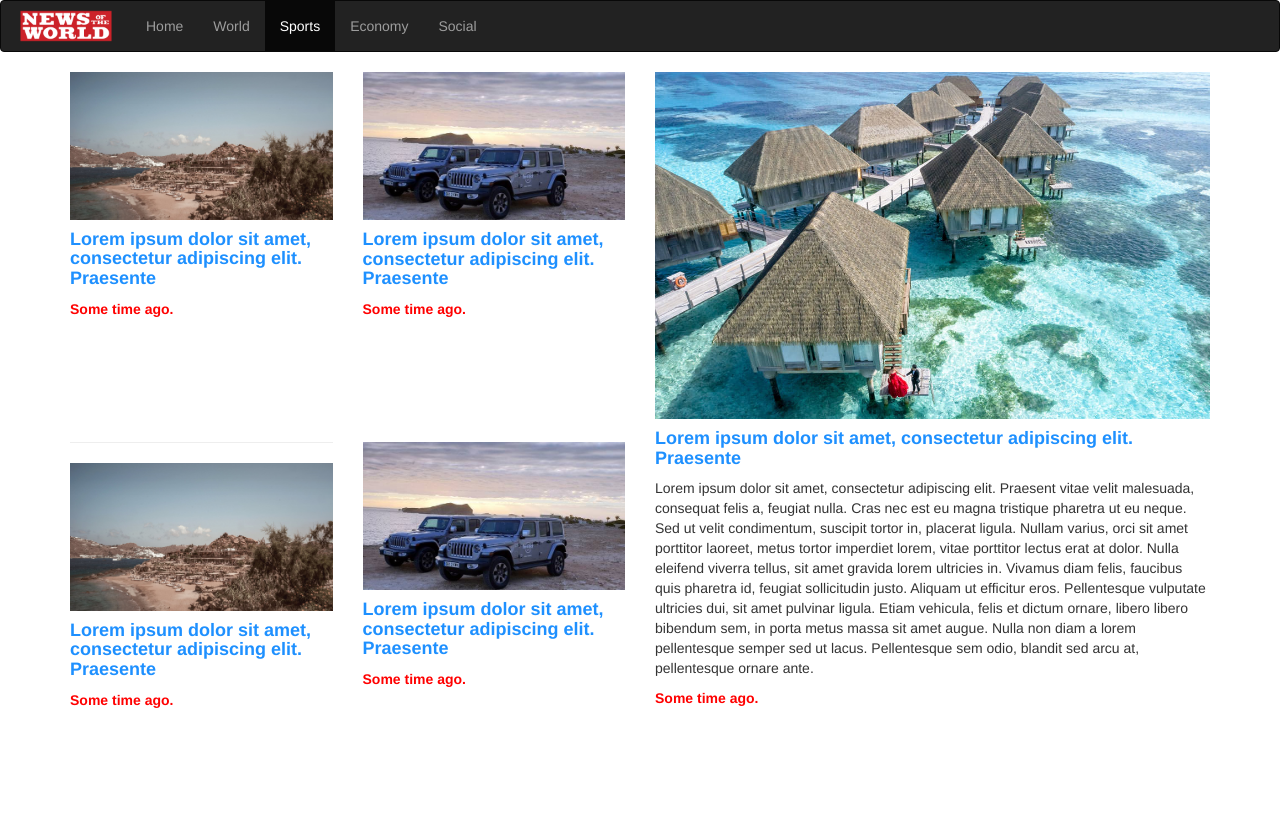
After one commit to charbel-malo/CSC443-Lab, a PHP site: page /sports.html in a window 1280 px wide. The commit adds this page. Run offline with PHP 8.4, Linux system fonts and the light colour scheme; some libraries are stand-ins or nearby versions.

Commit message:
Lab2 Final

```diff
--- a/Lab2/css/styling.css
+++ b/Lab2/css/styling.css
@@ -9,4 +9,26 @@
 .welcome-screen{
     background: #072ce226;
     border-radius: 20px;
+    margin-top: 20vh;
 }
+.categories{
+}
+.card img{
+    max-width: 100%;
+}
+.col-lg-6 .card{
+    height: 340px;
+    margin-bottom: 30px;
+}
+.card h4{
+    color:dodgerblue;
+    font-weight: bold;
+}
+.card h3{
+    color:dodgerblue;
+    font-weight: bold;
+}
+.card p.info{
+    font-weight: 600;
+    color: red;
+}
--- /dev/null
+++ b/Lab2/sports.html
@@ -0,0 +1,69 @@
+<head>
+    <link rel="stylesheet" href="css/styling.css">
+    <link rel="shortcut icon" href="img/favicon.png" />
+    <title>Charbel Malo - CV &amp; Portfolio</title>
+    <meta name="viewport" content="width=device-width, initial-scale=1">
+    <!-- <link rel="stylesheet" href="https://stackpath.bootstrapcdn.com/bootstrap/4.3.1/css/bootstrap.min.css" integrity="sha384-ggOyR0iXCbMQv3Xipma34MD+dH/1fQ784/j6cY/iJTQUOhcWr7x9JvoRxT2MZw1T" crossorigin="anonymous"> -->
+    <meta charset="utf-8"> <meta name="viewport" content="width=device-width, initial-scale=1">
+    <link rel="stylesheet" href="https://maxcdn.bootstrapcdn.com/bootstrap/3.4.1/css/bootstrap.min.css">
+    <script src="https://ajax.googleapis.com/ajax/libs/jquery/3.5.1/jquery.min.js"></script>
+    <script src="https://maxcdn.bootstrapcdn.com/bootstrap/3.4.1/js/bootstrap.min.js"></script>
+    <meta name="viewport" content="width=device-width, initial-scale=1">
+     <link rel="stylesheet" href="https://use.fontawesome.com/releases/v5.7.0/css/ all.css" integrity="sha384- lZN37f5QGtY3VHgisS14W3ExzMWZxybE1SJSEsQp9S+oqd12jhcu+A56Ebc1zFSJ" crossorigin="anonymous">
+
+     <link rel="stylesheet" href="css/fontawesome.min.css">
+     <link rel="stylesheet" href="css/all.min.css">
+     <link rel="stylesheet" href="css/light.min.css">
+     <link rel="stylesheet" href="css/brands.min.css">
+     <link rel="stylesheet" href="css/regular.min.css">
+     <link rel="stylesheet" href="css/solid.min.css">
+     <link rel="stylesheet" href="css/duotone.min.css">
+     <link rel="stylesheet" href="css/svg-with-js.min.css">
+     <link rel="stylesheet" href="css/v4-shims.min.css">
+
+</head>
+
+<body>
+
+        <nav class="navbar navbar-inverse">
+            <div class="container-fluid">
+              <div class="navbar-header">
+                <a class="navbar-brand" href="index.html"><img src="img/logo.png" width="100" height="auto" style="margin-top:-40px" class="center"></a>
+              </div>
+              <ul class="nav navbar-nav">
+                <li ><a href="index.html">Home</a></li>
+                <li><a href="sports.html">World</a></li>
+                <li class="active"><a href="#">Sports</a></li>
+                <li><a href="sports.html">Economy</a></li>
+                <li><a href="sports.html">Social</a></li>
+              </ul>
+            </div>
+          </nav>
+ <div class="container">
+     <div class="row">
+         <div class="col-lg-6">
+             <div class="row"><div class="col-lg-6">
+                <div class="card" >   <img class="card-img-top" src="img/image_2.jpg" alt="Card image">   <div class="card-body">     <h4 class="card-title">Lorem ipsum dolor sit amet, consectetur adipiscing elit. Praesente</h4>     <p class="card-text info">Some time ago.</p>       </div> </div>
+                <hr>
+                <div class="card" >   <img class="card-img-top" src="img/image_2.jpg" alt="Card image">   <div class="card-body">     <h4 class="card-title">Lorem ipsum dolor sit amet, consectetur adipiscing elit. Praesente</h4>     <p class="card-text info">Some time ago.</p>       </div> </div>
+            </div>
+
+             <div class="col-lg-6">
+                 <div class="card" >   <img class="card-img-top" src="img/image_3.jpg" alt="Card image">   <div class="card-body">     <h4 class="card-title">Lorem ipsum dolor sit amet, consectetur adipiscing elit. Praesente</h4>     <p class="card-text  info">Some time ago.</p>       </div> </div>
+                 <div class="card" >   <img class="card-img-top" src="img/image_3.jpg" alt="Card image">   <div class="card-body">     <h4 class="card-title">Lorem ipsum dolor sit amet, consectetur adipiscing elit. Praesente</h4>     <p class="card-text  info">Some time ago.</p>       </div> </div>
+                </div></div>
+
+         </div>
+
+
+         <div class="col-lg-6">
+            <div class="card" >   <img class="card-img-top" src="img/image_4.jpg" alt="Card image">   <div class="card-body">     <h4 class="card-title">Lorem ipsum dolor sit amet, consectetur adipiscing elit. Praesente</h4>     <p class="card-text  ">Lorem ipsum dolor sit amet, consectetur adipiscing elit. Praesent vitae velit malesuada, consequat felis a, feugiat nulla. Cras nec est eu magna tristique pharetra ut eu neque. Sed ut velit condimentum, suscipit tortor in, placerat ligula. Nullam varius, orci sit amet porttitor laoreet, metus tortor imperdiet lorem, vitae porttitor lectus erat at dolor. Nulla eleifend viverra tellus, sit amet gravida lorem ultricies in. Vivamus diam felis, faucibus quis pharetra id, feugiat sollicitudin justo. Aliquam ut efficitur eros. Pellentesque vulputate ultricies dui, sit amet pulvinar ligula. Etiam vehicula, felis et dictum ornare, libero libero bibendum sem, in porta metus massa sit amet augue. Nulla non diam a lorem pellentesque semper sed ut lacus. Pellentesque sem odio, blandit sed arcu at, pellentesque ornare ante.</p>    <p class="card-text  info">Some time ago.</p>       </div> </div>
+         </div>
+     </div>
+ </div>
+
+</body>
+<!-- jQuery library --> <script src="https://ajax.googleapis.com/ajax/libs/jquery/3.4.1/jquery.min.js"></script>
+
+<!-- Popper JS --> <script src="https://cdnjs.cloudflare.com/ajax/libs/popper.js/1.14.7/umd/popper.min.js"></script>
+  <script src="https://maxcdn.bootstrapcdn.com/bootstrap/4.3.1/js/bootstrap.min.js"></script>
```
Also changed, not shown: Lab2/index.html (+10 -9 lines), Lab2/img/image_2.jpg (added), Lab2/img/image_3.jpg (added), Lab2/img/image_4.jpg (added).
